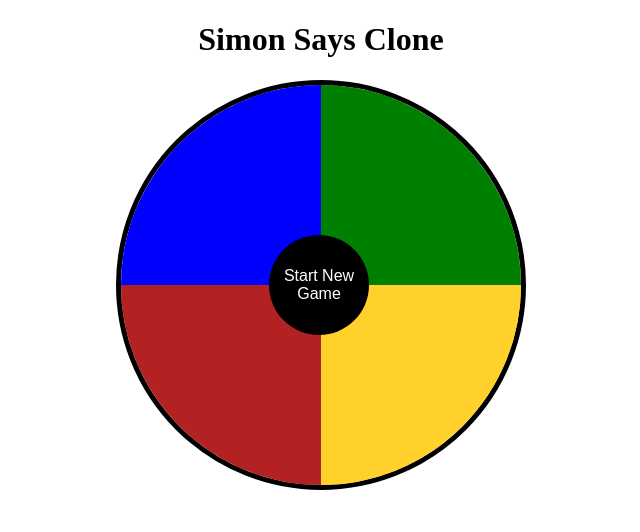
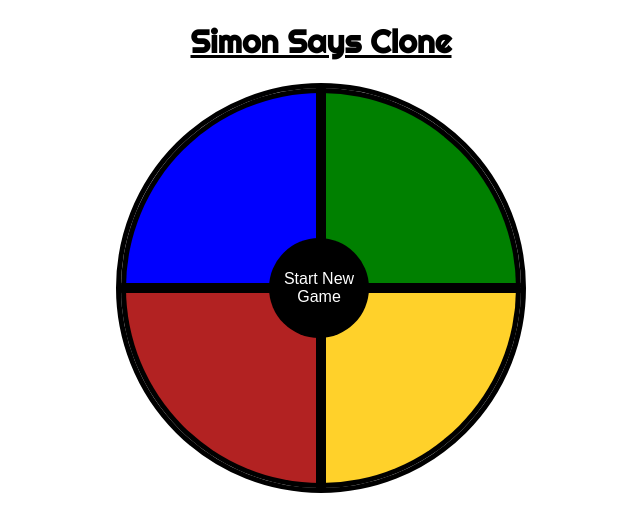
Before and after one commit to sbkammann/simon-says-clone, a plain HTML site: page index.html in a window 1280 px wide. Shown: the whole page, without its empty margins (319-959 px from the left). Drawn offline with Linux system fonts and the light colour scheme.

Commit message:
feat: Added border to tiles

```diff
--- a/css/app.css
+++ b/css/app.css
@@ -2,6 +2,8 @@
 
 h1 {
   text-align: center;
+  font-family: 'Righteous', cursive;
+  text-decoration: underline;
 }
 #startNewGame {
   position: relative;
@@ -24,32 +26,36 @@ h1 {
   margin: auto;
   border-radius: 50%;
 }
-#superContainer{
+/* #superContainer{
   width: 400px;
   height: 400px;
   margin: auto;
-}
+} */
 #blue {
-  width: 200px;
-  height: 200px;
+  width: 190px;
+  height: 190px;
   background-color: blue;
   border-top-left-radius: 100%;
+  border:5px solid black;
 }
 #red {
-  width: 200px;
-  height: 200px;
+  width: 190px;
+  height: 190px;
   background-color: 	#B22222;
   border-bottom-left-radius: 100%;
+  border:5px solid black;
 }
 #green {
-  width: 200px;
-  height: 200px;
+  width: 190px;
+  height: 190px;
   background-color: green;
   border-top-right-radius: 100%;
+  border:5px solid black;
 }
 #yellow {
-  width: 200px;
-  height: 200px;
+  width: 190px;
+  height: 190px;
   background-color: #FFD12A; /*Banana #FFD12A */
   border-bottom-right-radius: 100%;
+  border:5px solid black;
 }
--- a/index.html
+++ b/index.html
@@ -4,6 +4,7 @@
     <meta charset="utf-8">
     <meta name="viewport" content="width=device-width, initial-scale=1">
     <title>Simon Says Clone</title>
+    <link href="https://fonts.googleapis.com/css?family=Righteous" rel="stylesheet">
     <!-- Place favicon.icon and apple-touch-icon.png in the root directory -->
     <!-- <link rel="shortcut icon" href="favicon.ico" type="image/vnd.microsoft.icon"> -->
     <link rel="stylesheet" href="css/app.css" type="text/css">
--- a/js/app.js
+++ b/js/app.js
@@ -6,7 +6,7 @@ const start = document.getElementById('startNewGame');
 const queue = []; //stores the sequence in which the tiles will light up
 let roundNum = 0; // counts the number of rounds
 let move = 0;
-
+// lightUp when user pushes tiles as feedback
 start.addEventListener('click', pipeline);
 blue.addEventListener('click', check);
 green.addEventListener('click', check);
```
